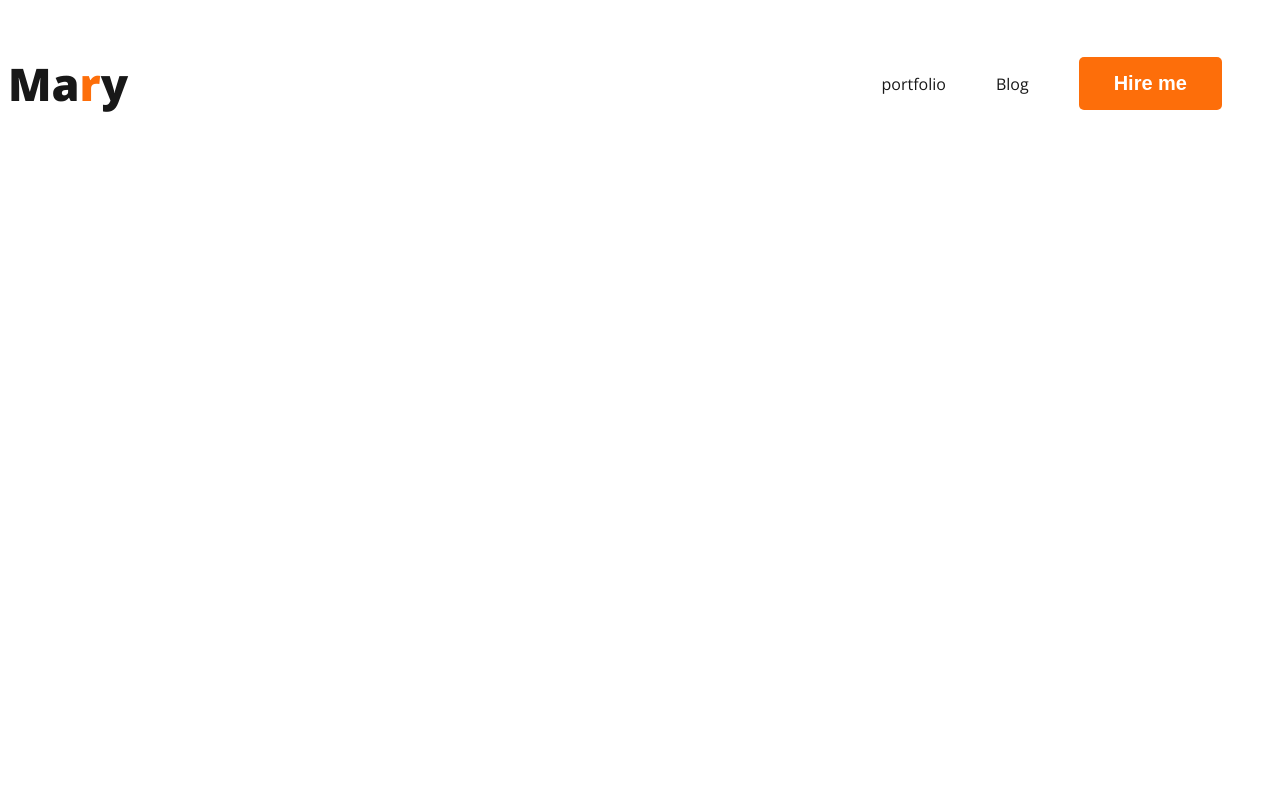
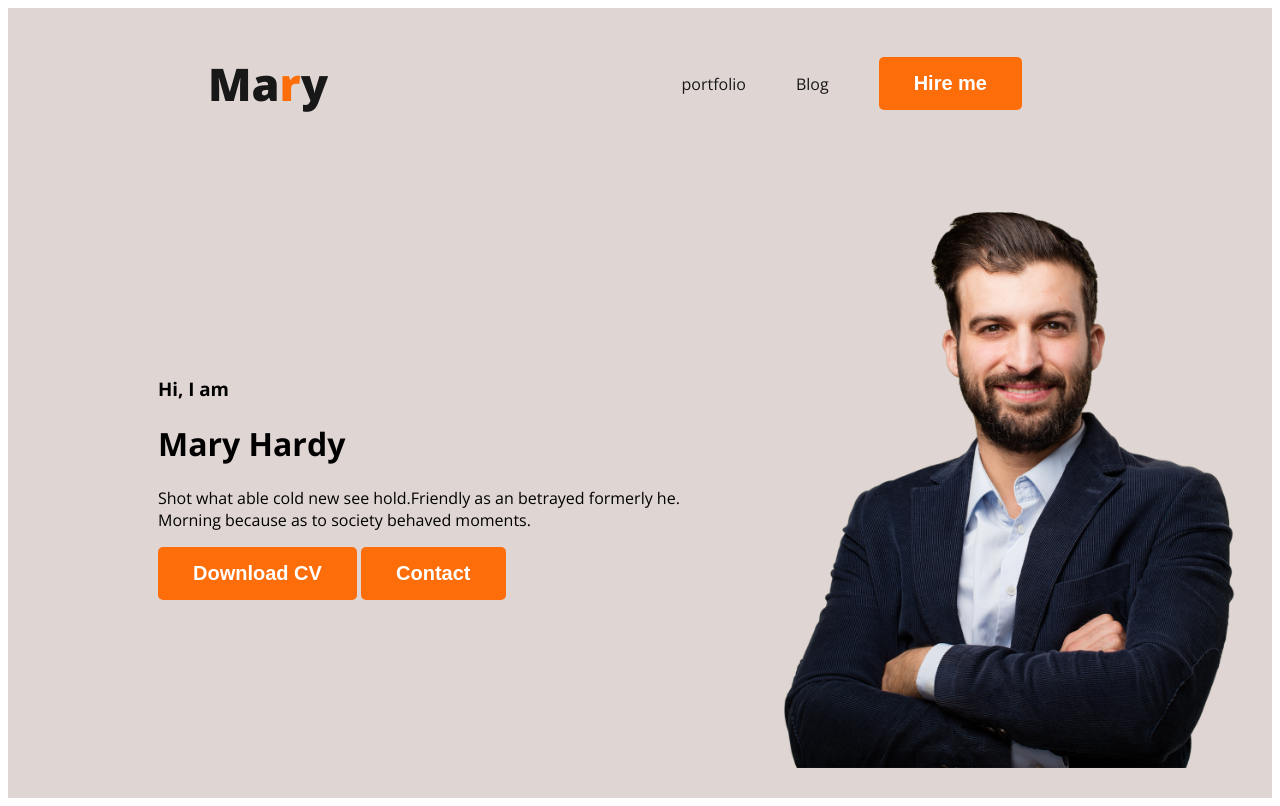
Before and after one commit to sonia460/developer-portfolio, a plain HTML site: page index.html in a window 1280 px wide. Drawn offline with nearby package versions, Linux system fonts and the light colour scheme.

Commit message:
banner content added

```diff
--- a/index.html
+++ b/index.html
@@ -11,7 +11,7 @@
     <link rel="stylesheet" href="styles/portfolio.css">
 </head>
 <body>
-   <header>
+   <header class="header">
        <nav>
         <h3 class="nav-title">Ma<span class="text-primary">r</span>y</h3>
         <ul>
@@ -20,6 +20,16 @@
             <li><button class="btn-primary">Hire me</button></li>
         </ul>
        </nav>
+       <div class="banner">
+        <div class="banner-coctent">
+            <h3 class="banner-greeting">Hi, I  am</h3>
+             <h1 class="banner-title">Mary Hardy</h1>
+             <p>Shot what able cold new see hold.Friendly as an betrayed formerly he. Morning because as to society behaved moments.</p>
+             <button class="btn-primary">Download CV</button>
+             <button class="btn-primary">Contact</button>
+        </div>
+        <img class="profile-pic" src="images/hardy.png" alt="">
+       </div>
    </header>
    <main>
 
--- a/styles/portfolio.css
+++ b/styles/portfolio.css
@@ -22,6 +22,7 @@ nav {
     display: flex;
     justify-content: space-between;
     align-items: center;
+    margin: 0 200px;
 }
 
 .nav-title {
@@ -44,3 +45,17 @@ nav a {
     text-decoration: none;
     color: #181818;
 }
+
+
+/* header related styles */
+.header{
+    background-color: #dfd5d2;
+}
+.banner{
+    padding: 30px 30px 30px 150px;
+    display: flex;
+    align-items: center;
+}
+.banner .profile-pic{
+    width: 500px;
+}
```
